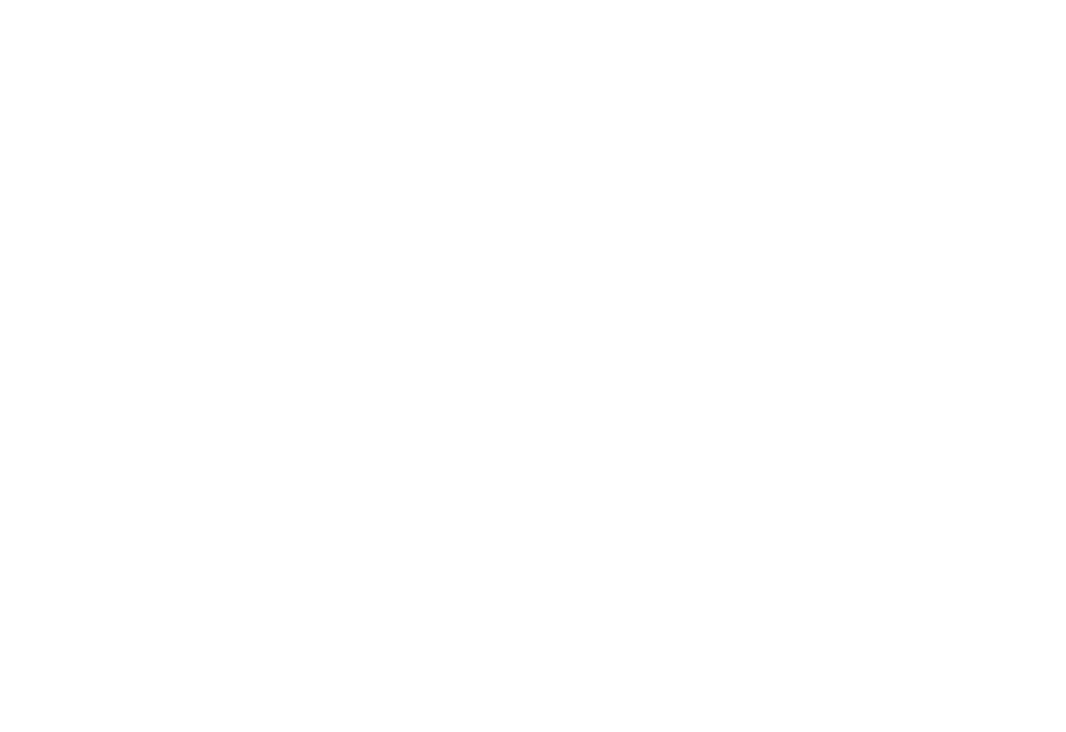
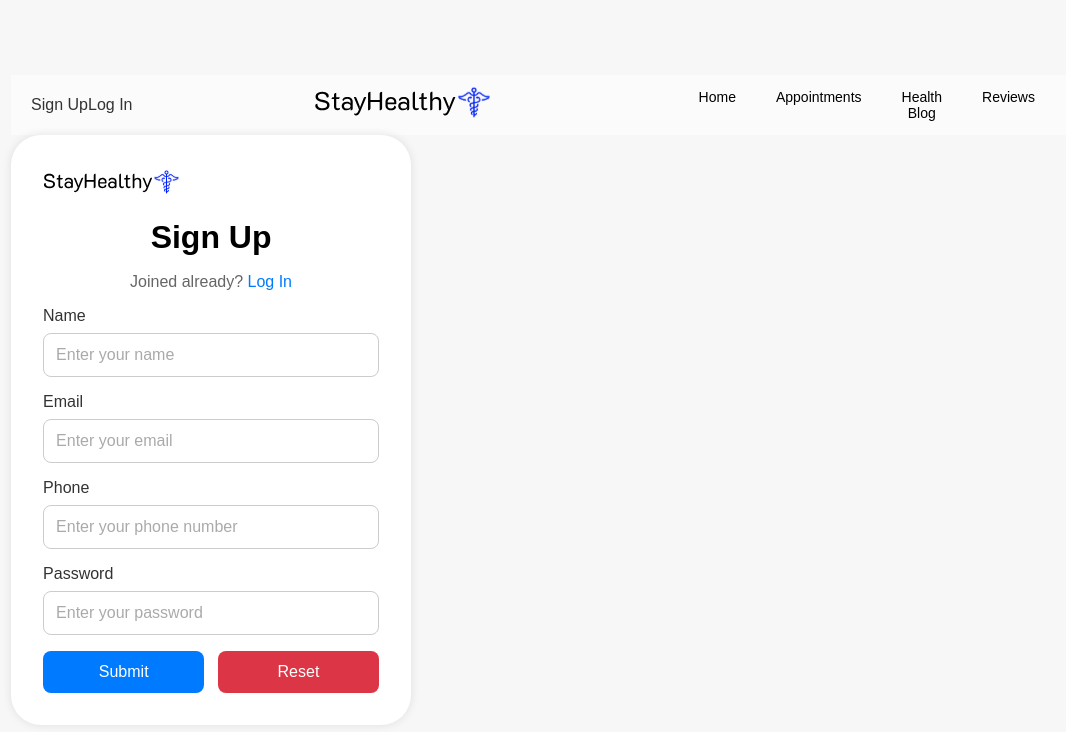
Before and after one commit to PispirispisS/react_capstone, a React (Create React App) app: page /signup in a window 1280 px wide. Before the commit this address had no page. Shown: the top 732 px of the page, without its empty margins (97-1163 px from the left). Built offline with nearby package versions, Linux system fonts and the light colour scheme; the HTML template or start-up script is replaced by a standard one.

Commit message:
Components, validation, states

```diff
--- a/src/App.js
+++ b/src/App.js
@@ -1,13 +1,35 @@
-import React from 'react';
-import './App.css';
+import React, { useState, useEffect } from 'react';
+import { BrowserRouter as Router, Route, Routes } from 'react-router-dom';
+import Navbar from './Components/Navbar/Navbar.js';
 import LandingPage from './Components/Landing_Page/LandingPage.js';
-import { BrowserRouter as Router, Routes, Route } from 'react-router-dom';
+import SignUpForm from './Components/SignUpForm/SignupForm.js';
+import LogInForm from './Components/LogInForm/LogInForm.js';
 
 function App() {
+    const [isAuthenticated, setIsAuthenticated] = useState(false);
+    const [userName, setUserName] = useState('');
+
+    useEffect(() => {
+        const token = sessionStorage.getItem('auth-token');
+        if (token) {
+            setIsAuthenticated(true);
+            setUserName(sessionStorage.getItem('userName'));
+        }
+    }, []);
+
+    const handleLogout = () => {
+        sessionStorage.clear();
+        setIsAuthenticated(false);
+        setUserName('');
+    };
+
     return (
         <Router>
+            <Navbar isAuthenticated={isAuthenticated} userName={userName} handleLogout={handleLogout} />
             <Routes>
-                <Route exact path="/" element={<LandingPage />} />
+                <Route path="/" element={<LandingPage />} />
+                <Route path="/signup" element={<SignUpForm />} />
+                <Route path="/login" element={<LogInForm />} />
             </Routes>
         </Router>
     );
--- a/src/Components/Landing_Page/LandingPage.js
+++ b/src/Components/Landing_Page/LandingPage.js
@@ -1,23 +1,21 @@
 import React from 'react';
-import './LandingPage.css'; // Asegúrate de importar correctamente el archivo CSS si es necesario
-import Logo from './LogoSH.svg';
+import './LandingPage.css'; // Importa el archivo de estilos CSS para LandingPage
+import Logo from '../../LogoSH.svg'; // Ajusta la ruta según la estructura de tu proyecto
 
 const LandingPage = () => {
     return (
         <div>
             <nav className="navbar">
                 <div className="navbar-left">
-                    <button><a href="/grihf-frontend_capstone_starter_code/SignUpForm/SignupForm.html">SignUp</a></button>
-                    <button><a href="/grihf-frontend_capstone_starter_code/LogInForm/LogInForm.html">LogIn</a></button>
+                    <button><a href="/signup">SignUp</a></button>
+                    <button><a href="/login">LogIn</a></button>
                 </div>
                 <div className="navbar-center">
-                    <a href="/grihf-frontend_capstone_starter_code/Landing_Page/LandingPage.html" className="logo">
-                        <img src={Logo} alt="Logo" />
-                    </a>
+                    <a href="/" className="logo"><img src={Logo} alt="Logo" /></a>
                 </div>
                 <div className="navbar-right">
                     <ul>
-                        <li><a href="/grihf-frontend_capstone_starter_code/Landing_Page/LandingPage.html">Home</a></li>
+                        <li><a href="/">Home</a></li>
                         <li><a href="#appointments">Appointments</a></li>
                         <li><a href="#health-blog">Health Blog</a></li>
                         <li><a href="#reviews">Reviews</a></li>
--- a/src/Components/LogInForm/LogInForm.css
+++ b/src/Components/LogInForm/LogInForm.css
@@ -102,3 +102,10 @@
     outline: none; /* Remueve el contorno predeterminado */
     border: 2px solid #007bff; /* Cambia el borde a un color azul claro */
     box-shadow: 0 0 5px rgba(0, 123, 255, 0.5); /* Añade una sombra de caja azul claro */
+}
+
+.error {
+    color: red;
+    font-size: 12px;
+    margin-top: 5px;
+}
--- /dev/null
+++ b/src/Components/LogInForm/LogInForm.js
@@ -0,0 +1,63 @@
+import React, { useState } from 'react';
+import './LogInForm.css'; // Importa el archivo de estilos CSS para LogInForm
+import Logo from '../../LogoSH.svg';
+
+const LogInForm = () => {
+    const [email, setEmail] = useState('');
+    const [emailError, setEmailError] = useState('');
+
+    const validateEmail = (e) => {
+        const { value } = e.target;
+        setEmail(value);
+
+        if (value.includes('@')) {
+            setEmailError('');
+        } else {
+            setEmailError('Email must contain "@" symbol.');
+        }
+    };
+
+    const handleSubmit = (e) => {
+        e.preventDefault();
+        if (!email.includes('@')) {
+            setEmailError('Email must contain "@" symbol.');
+        } else {
+            setEmailError('');
+            // Lógica para enviar el formulario
+            console.log('Form submitted');
+        }
+    };
+
+    return (
+        <div className="login-container">
+            <a href="/"><img src={Logo} alt="Logo" /></a>
+            <h1>Log In</h1>
+            <p>New here? <a href="/signup">Sign Up</a></p>
+            <form onSubmit={handleSubmit} method="post">
+                <div className="form-group">
+                    <label htmlFor="email">Email</label>
+                    <input
+                        type="email"
+                        id="email"
+                        name="email"
+                        placeholder="Enter your email"
+                        value={email}
+                        onChange={validateEmail}
+                    />
+                    {emailError && <span className="error">{emailError}</span>}
+                </div>
+
+                <div className="form-group password-group">
+                    <label htmlFor="password">Password</label>
+                    <input type="password" id="password" name="password" placeholder="Enter your password" />
+                </div>
+                <div className="form-buttons">
+                    <button type="submit" className="submit-button">Submit</button>
+                    <button type="reset" className="reset-button">Reset</button>
+                </div>
+            </form>
+        </div>
+    );
+}
+
+export default LogInForm;
--- a/src/Components/Navbar/Navbar.js
+++ b/src/Components/Navbar/Navbar.js
@@ -1,30 +1,45 @@
 import React from 'react';
+import { Link, useNavigate } from 'react-router-dom';
 import './Navbar.css';
-import Logo from './LogoSH.svg';  // Importa el SVG aquí
+import Logo from '../../LogoSH.svg';
 
-function Navbar() {
+function Navbar({ isAuthenticated, userName, handleLogout }) {
+    const navigate = useNavigate();
+
+    const logout = () => {
+        handleLogout();
+        navigate('/');
+    };
+
     return (
-        <div>
         <nav className="navbar">
             <div className="navbar-left">
-                    <button><a href="/grihf-frontend_capstone_starter_code/SignUpForm/SignupForm.html">Sign Up</a></button>
-                    <button><a href="/grihf-frontend_capstone_starter_code/LogInForm/LogInForm.html">Log In</a></button>
+                {isAuthenticated ? (
+                    <>
+                        <span>Welcome, {userName}</span>
+                        <button onClick={logout}>Logout</button>
+                    </>
+                ) : (
+                    <>
+                        <Link to="/signup">Sign Up</Link>
+                        <Link to="/login">Log In</Link>
+                    </>
+                )}
             </div>
             <div className="navbar-center">
-                    <a href="/grihf-frontend_capstone_starter_code/Landing_Page/LandingPage.html" className="logo">
-                        <img src={Logo} alt="Logo" />  {/* Usa el SVG importado aquí */}
-                    </a>
+                <Link to="/" className="logo">
+                    <img src={Logo} alt="Logo" />
+                </Link>
             </div>
             <div className="navbar-right">
                 <ul>
-                        <li><a href="/grihf-frontend_capstone_starter_code/Landing_Page/LandingPage.html">Home</a></li>
+                    <li><Link to="/">Home</Link></li>
                     <li><a href="#appointments">Appointments</a></li>
                     <li><a href="#health-blog">Health Blog</a></li>
                     <li><a href="#reviews">Reviews</a></li>
                 </ul>
             </div>
         </nav>
-        </div>
     );
 }
 
--- /dev/null
+++ b/src/Components/SignUpForm/SignupForm.js
@@ -0,0 +1,91 @@
+import React, { useState } from 'react';
+import './SignupForm.css';
+import { Link, useNavigate } from 'react-router-dom';
+import { API_URL } from '../../config';
+import Logo from '../../LogoSH.svg';
+
+const Sign_Up = () => {
+    const [name, setName] = useState('');
+    const [email, setEmail] = useState('');
+    const [phone, setPhone] = useState('');
+    const [password, setPassword] = useState('');
+    const [showerr, setShowerr] = useState('');
+    const [phoneError, setPhoneError] = useState('');
+    const navigate = useNavigate();
+
+    const register = async (e) => {
+        e.preventDefault();
+        if (phone.length !== 10) {
+            setPhoneError('Phone number must be exactly 10 digits.');
+            return;
+        } else {
+            setPhoneError('');
+        }
+
+        const response = await fetch(`${API_URL}/api/auth/register`, {
+            method: "POST",
+            headers: {
+                "Content-Type": "application/json",
+            },
+            body: JSON.stringify({
+                name: name,
+                email: email,
+                password: password,
+                phone: phone,
+            }),
+        });
+        const json = await response.json();
+        if (json.authtoken) {
+            sessionStorage.setItem("auth-token", json.authtoken);
+            sessionStorage.setItem("name", name);
+            sessionStorage.setItem("phone", phone);
+            sessionStorage.setItem("email", email);
+            const userName = email.split('@')[0];
+            sessionStorage.setItem("userName", userName);
+            navigate("/");
+            window.location.reload();
+        } else {
+            if (json.errors) {
+                for (const error of json.errors) {
+                    setShowerr(error.msg);
+                }
+            } else {
+                setShowerr(json.error);
+            }
+        }
+    };
+
+    return (
+        <div className="signup-container">
+            <a href="/"><img src={Logo} alt="Logo" /></a>
+            <h1>Sign Up</h1>
+            <p>Joined already? <Link to="/login">Log In</Link></p>
+            <form method="POST" onSubmit={register}>
+                <div className="form-group">
+                    <label htmlFor="name">Name</label>
+                    <input value={name} onChange={(e) => setName(e.target.value)} type="text" id="name" name="name" placeholder="Enter your name" />
+                </div>
+                <div className="form-group">
+                    <label htmlFor="email">Email</label>
+                    <input value={email} onChange={(e) => setEmail(e.target.value)} type="email" id="email" name="email" placeholder="Enter your email" />
+                    {showerr && <div className="err" style={{ color: 'red' }}>{showerr}</div>}
+                </div>
+                <div className="form-group">
+                    <label htmlFor="phone">Phone</label>
+                    <input value={phone} onChange={(e) => setPhone(e.target.value)} type="tel" id="phone" name="phone" placeholder="Enter your phone number" />
+                    {phoneError && <div className="err" style={{ color: 'red' }}>{phoneError}</div>}
+                </div>
+                <div className="form-group password-group">
+                    <label htmlFor="password">Password</label>
+                    <input value={password} onChange={(e) => setPassword(e.target.value)} type="password" id="password" name="password" placeholder="Enter your password" />
+                </div>
+                <div className="form-buttons">
+                    <button type="submit" className="submit-button">Submit</button>
+                    <button type="reset" className="reset-button">Reset</button>
+                </div>
+            </form>
+        </div>
+    );
+}
+
+export default Sign_Up;
```
Also changed, not shown: src/Components/SignUpForm/Untitled.txt (added), src/LogoSH.svg (renamed from src/Components/Landing_Page/LogoSH.svg). Lines whose indentation alone changed are shown as unchanged.
